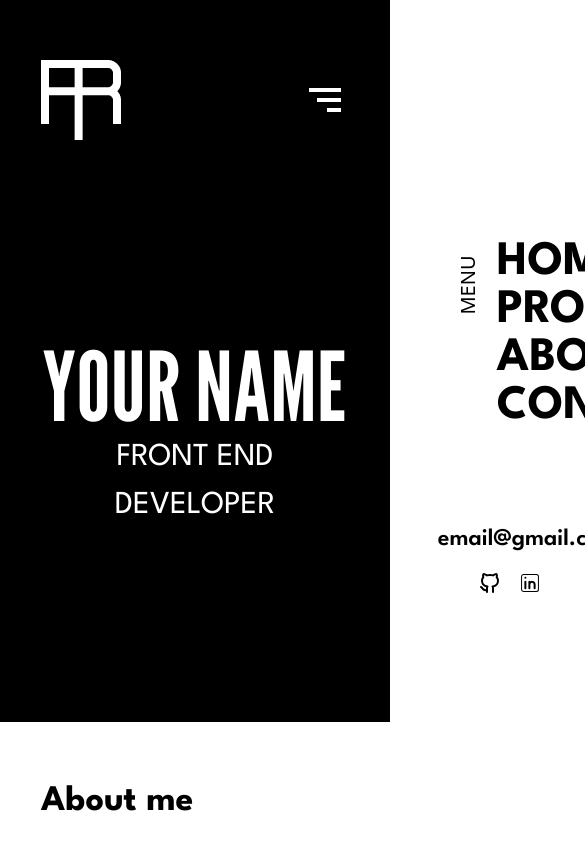
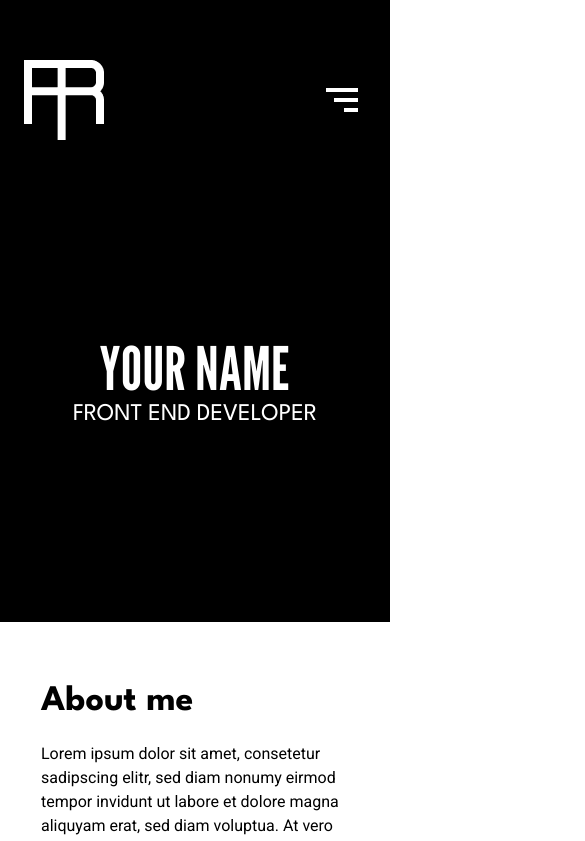
Before and after one commit to Kareem24/portfolio, a React (Vite) app: page / in a window 390 px wide. Shown: the top 841 px of the page, 585 px wide, since content can reach past the window. Built offline with nearby package versions, Linux system fonts and the light colour scheme; some icons are missing.

Commit message:
fix : fix the overflow bug

```diff
--- a/src/components/Headings.jsx
+++ b/src/components/Headings.jsx
@@ -2,10 +2,10 @@ import PropTypes from "prop-types";
 function Headings({ heading, subHeading }) {
 	return (
 		<header className="text-center mt-[12.12rem]">
-      <h1 className="text-8xl text-white uppercase font-gothic font-normal gothic">
+			<h1 className="text-6xl lg:text-8xl text-white uppercase font-gothic font-normal gothic">
 				{heading}
 			</h1>
-      <p className="text-white font-normal text-center uppercase font-spartan text-[2rem] md:text-4xl spartan">
+			<p className="text-white font-normal text-center uppercase font-spartan text-2xl md:text-4xl spartan">
 				{subHeading}
 			</p>
 		</header>
--- a/src/components/Navbar.jsx
+++ b/src/components/Navbar.jsx
@@ -10,7 +10,7 @@ import { useState } from "react";
 function Navbar() {
 	const [showNav, setShowNav] = useState(false);
 	return (
-		<nav className="flex items-center bg-black w-full px-[2.56rem]  md:px-20 lg:px-[7.5rem] pt-[3.75rem] justify-between ">
+		<nav className="flex items-center bg-black w-full px-6  md:px-20 lg:px-[7.5rem] pt-[3.75rem] justify-between overflow-hidden ">
 			<Link to={"/"}>
 				<img src={logo} alt=" logo image" />
 			</Link>
--- a/src/components/TopSection.jsx
+++ b/src/components/TopSection.jsx
@@ -3,7 +3,7 @@ import Headings from "./Headings";
 
 function TopSection({ heading, subHeading }) {
 	return (
-    <section className="bg-black w-full px-[2.56rem]  md:px-20 lg:px-[7.5rem] pb-[12rem] pt-1">
+		<section className="bg-black w-full px-4  md:px-20 lg:px-[7.5rem] pb-[12rem] pt-1">
 			<Headings heading={heading} subHeading={subHeading} />
 		</section>
 	);
--- a/src/index.css
+++ b/src/index.css
@@ -2,6 +2,10 @@
 @tailwind base;
 @tailwind components;
 @tailwind utilities;
+html {
+	overflow-x: hidden;
+}
+
 .gothic {
 	font-family: "League Gothic", "sans serif";
 }
```
Lines whose indentation alone changed are shown as unchanged.
